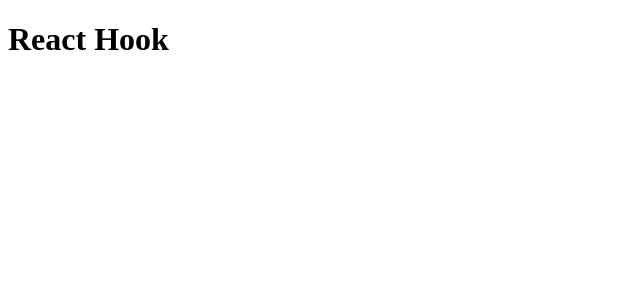
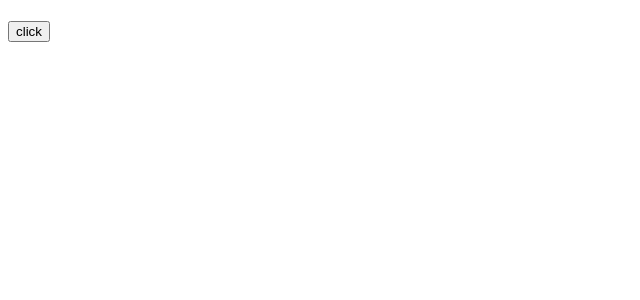
Before and after one commit to ishanrana363/ReactJsHook, a React (Vite) app: page / in a window 1280 px wide. Shown: the top 300 px of the page, without its empty margins (0-640 px from the left). Built offline with nearby package versions, Linux system fonts and the light colour scheme.

Commit message:
useref() one method done

```diff
--- a/src/App.jsx
+++ b/src/App.jsx
@@ -1,9 +1,9 @@
-import ReactHook from "./Component/ReactHook";
+import UseRef from "./Component/UseRef";
 
 const App = () => {
   return (
     <div>
-      <ReactHook/>
+      <UseRef/>
     </div>
   );
 };
--- a/src/Component/ReactHook.jsx
+++ /dev/null
@@ -1,11 +0,0 @@
-
-
-const ReactHook = () => {
-    return (
-        <div>
-            <h1>React Hook</h1>
-        </div>
-    );
-};
-
-export default ReactHook;
--- /dev/null
+++ b/src/Component/UseRef.jsx
@@ -0,0 +1,16 @@
+import { useRef } from "react";
+
+const UseRef = () => {
+    const demo = useRef()
+    const handle = ()=>{
+        demo.current.innerHTML = "<ul><li>a</li><li>b</li></ul>"
+    }
+    return (
+        <div>
+            <h1 ref={demo} ></h1>
+            <button onClick={handle} >click</button>
+        </div>
+    );
+};
+
+export default UseRef;
```
